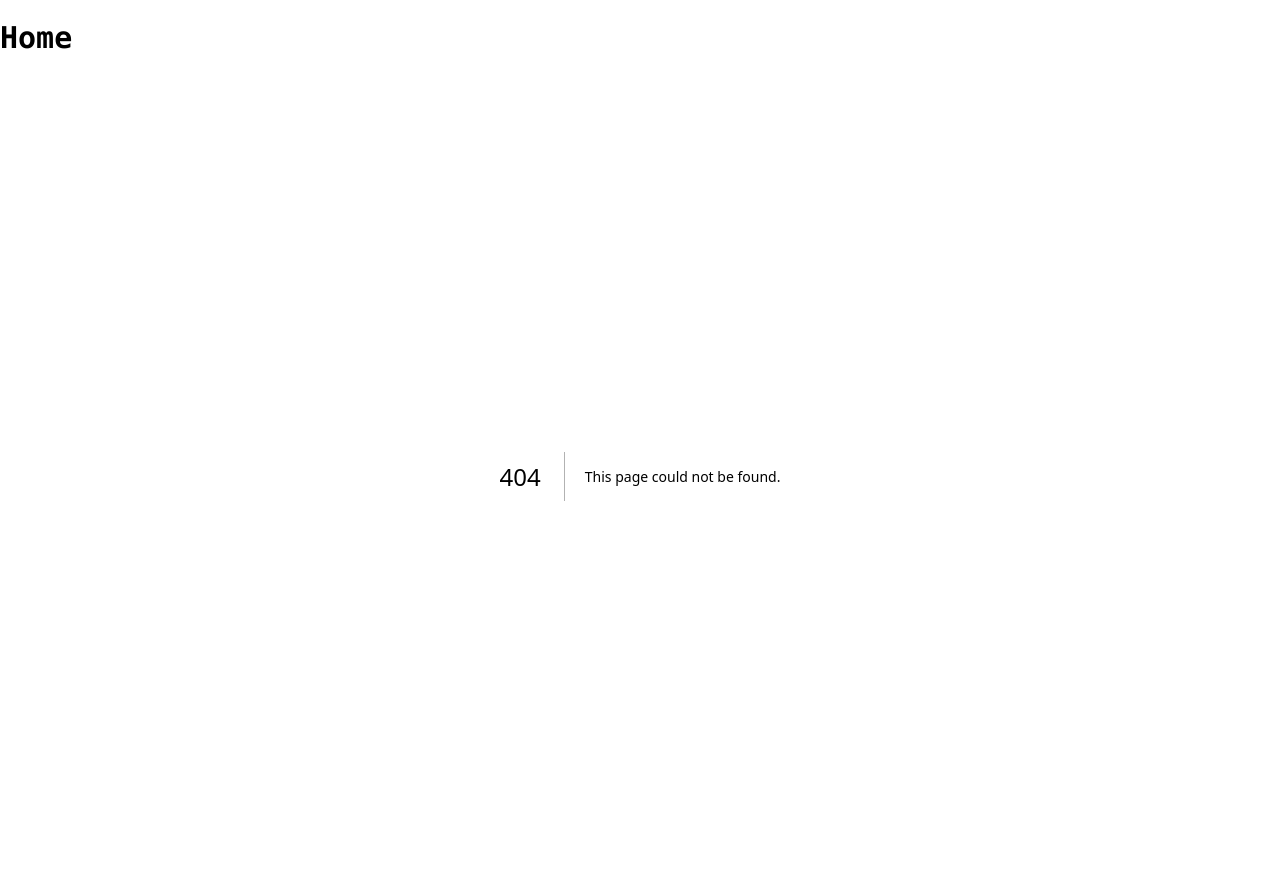
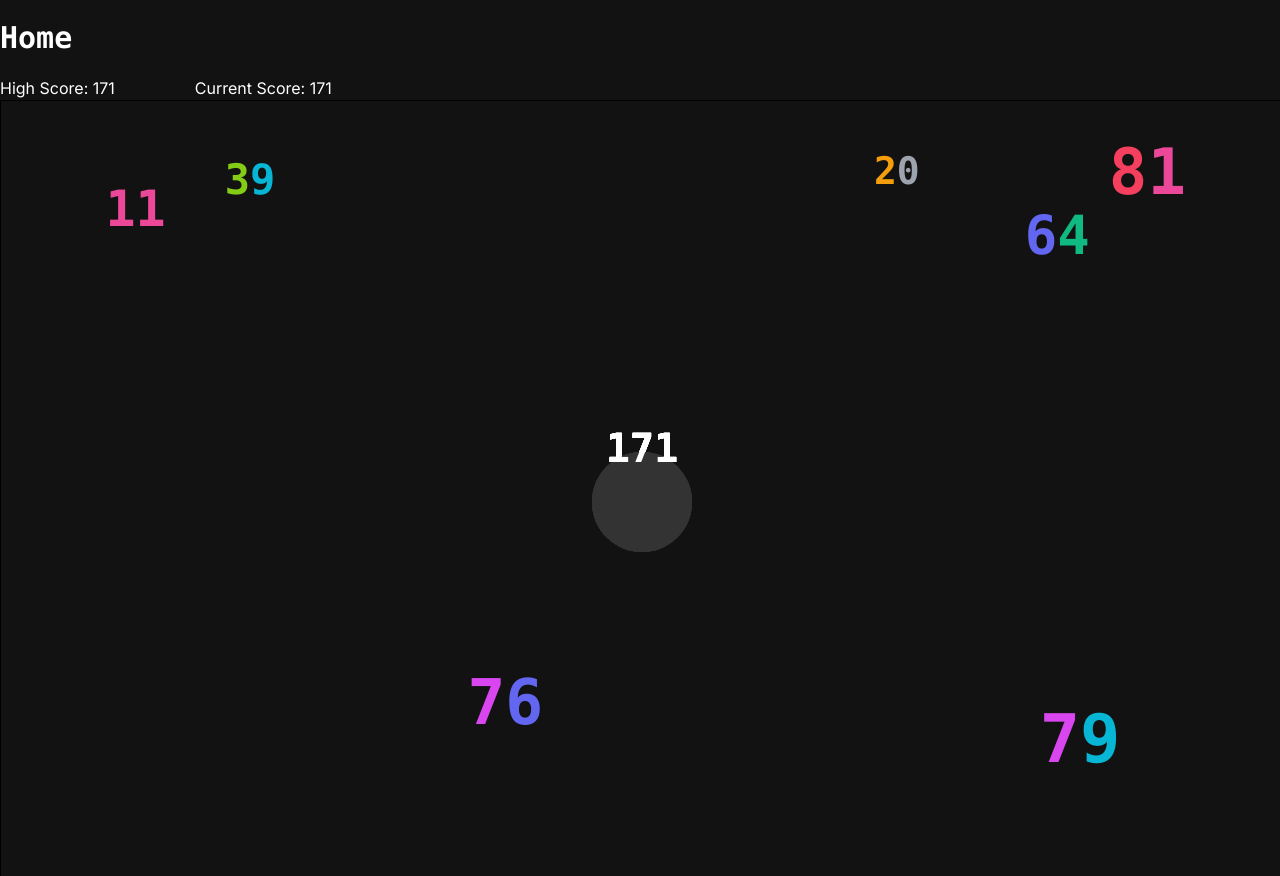
Before and after one commit to hadmacker/numbrella, a Next.js app: page /activities/runner in a window 1280 px wide. Before the commit this address had no page. Built offline with nearby package versions, Linux system fonts and the light colour scheme.

Commit message:
Number Runner (#23)
* rain drops

* raining numbers

* more zeroes

* adjusting raindrop counts

* touch bubble works

* moving bubble, is in middle of page!

* added to main page

* moved number position

```diff
--- /dev/null
+++ b/app/activities/runner/page.tsx
@@ -0,0 +1,281 @@
+'use client'
+
+import React, { useRef, useEffect, useState } from 'react';
+
+let isMatrix = false;
+let urlParams;
+
+if (typeof window !== 'undefined') {
+  urlParams = new URLSearchParams(window.location.search);
+  isMatrix = urlParams.get('matrix') === '1';
+}
+
+const maxNewRaindrops = isMatrix ? 30 : 5;
+const maxRaindrops = isMatrix ? 300 : 30;
+const bubbleBackground = isMatrix ? '#9F9' : '#333';
+const bubbleBackgroundFlash = isMatrix ? '#DFD' : '#FFF';
+const badZeroColor = isMatrix ? '#DFD' : '#FFF';
+const bubbleCountColor = isMatrix ? '#030' : 'white';
+const zeroWeight = -10;
+const minFontSize = 30;
+const bubbleFontSize = 40;
+const digitColors =  isMatrix ? {
+  0: '#0f0',
+  1: '#1f1',
+  2: '#2f2',
+  3: '#3f3',
+  4: '#4f4',
+  5: '#5f5',
+  6: '#6f6',
+  7: '#7f7',
+  8: '#8f8',
+  9: '#9f9',
+} : {
+  0: '#9CA3AF', // Equivalent to text-gray-400
+  1: '#EC4899', // Equivalent to text-pink-500
+  2: '#F59E0B', // Equivalent to text-amber-500
+  3: '#84CC16', // Equivalent to text-lime-500
+  4: '#10B981', // Equivalent to text-emerald-500
+  5: '#3B82F6', // Equivalent to text-blue-400
+  6: '#6366F1', // Equivalent to text-indigo-600
+  7: '#D946EF', // Equivalent to text-fuchsia-500
+  8: '#F43F5E', // Equivalent to text-rose-500
+  9: '#06B6D4', // Equivalent to text-cyan-400
+};
+
+type Raindrop = {
+  x: number;
+  y: number;
+  speed: number;
+  value: number;
+  fontSize: number;
+  collided: boolean;
+};
+
+const RainCanvas: React.FC = () => {
+  const canvasRef = useRef<HTMLCanvasElement | null>(null);
+  const [raindrops, setRaindrops] = useState<Raindrop[]>([]);
+  const [excludeArea, setExcludeArea] = useState<{ x: number; y: number } | null>(null);
+  const [dimensions, setDimensions] = useState({ width: 0, height: 0 });
+  const dragCoords = useRef({ x: 0, y: 0});
+  const [dragging, setDragging] = useState(false);
+  const [bubbleValue, setBubbleValue] = useState(0);
+  const [bubbleRadius, setBubbleRadius] = useState(50);
+  const [bubbleFlash, setBubbleFlash] = useState(false);
+  const [highScore, setHighScore] = useState(0);
+
+  useEffect(() => {
+    if (canvasRef.current) {
+      const canvas = canvasRef.current;
+      const rect = canvas.getBoundingClientRect();
+
+      const x = rect.width / 2;
+      const y = rect.height / 2;
+      dragCoords.current = { x, y };
+    }
+  }, [dimensions]);
+
+  useEffect(() => {
+    const preventDefault = (e: { preventDefault: () => any; }) => e.preventDefault();
+    document.addEventListener('touchmove', preventDefault, { passive: false });
+
+    return () => {
+      document.removeEventListener('touchmove', preventDefault);
+    };
+  }, []);
+
+  useEffect(() => {
+    const canvas = canvasRef.current!;
+    const ctx = canvas.getContext('2d')!;
+
+    function isInsideBubble(x: number, y: number) {
+      const dx = x - dragCoords.current.x;
+      const dy = y - dragCoords.current.y;
+      return Math.sqrt(dx * dx + dy * dy) < bubbleRadius; // Assuming the bubble's radius is 50
+    }
+
+    function handleMouseDown(e: MouseEvent) {
+      const rect = canvas.getBoundingClientRect();
+      const x = e.clientX - rect.left;
+      const y = e.clientY - rect.top;
+      if (isInsideBubble(x, y)) {
+        setDragging(true);
+      }
+    }
+
+    function handleMouseMove(e: MouseEvent) {
+      if (dragging) {
+        const rect = canvas.getBoundingClientRect();
+        const x = e.clientX - rect.left;
+        const y = e.clientY - rect.top;
+        dragCoords.current = { x, y };
+      }
+    }
+
+    function handleMouseUp() {
+      setDragging(false);
+    }
+
+    function handleTouchStart(e: TouchEvent) {
+      const rect = canvas.getBoundingClientRect();
+      const x = e.touches[0].clientX - rect.left;
+      const y = e.touches[0].clientY - rect.top;
+      if (isInsideBubble(x, y)) {
+        setDragging(true);
+      }
+    }
+
+    function handleTouchMove(e: TouchEvent) {
+      if (dragging) {
+        const rect = canvas.getBoundingClientRect();
+        const x = e.touches[0].clientX - rect.left;
+        const y = e.touches[0].clientY - rect.top;
+        dragCoords.current = { x, y };
+      }
+    }
+
+    function handleTouchEnd() {
+      setDragging(false);
+    }
+
+    canvas.addEventListener('mousedown', handleMouseDown);
+    canvas.addEventListener('mousemove', handleMouseMove);
+    canvas.addEventListener('mouseup', handleMouseUp);
+    canvas.addEventListener('touchstart', handleTouchStart);
+    canvas.addEventListener('touchmove', handleTouchMove);
+    canvas.addEventListener('touchend', handleTouchEnd);
+
+    return () => {
+      canvas.removeEventListener('mousedown', handleMouseDown);
+      canvas.removeEventListener('mousemove', handleMouseMove);
+      canvas.removeEventListener('mouseup', handleMouseUp);
+      canvas.removeEventListener('touchstart', handleTouchStart);
+      canvas.removeEventListener('touchmove', handleTouchMove);
+      canvas.removeEventListener('touchend', handleTouchEnd);
+    };
+  }, [dragCoords, dragging]);
+
+  useEffect(() => {
+    if (typeof window !== 'undefined') {
+      setDimensions({
+        width: window.innerWidth,
+        height: window.innerHeight,
+      });
+    }
+
+    document.body.style.overflow = 'hidden';
+
+    return () => {
+      document.body.style.overflow = 'unset';
+    };
+  }, []);
+
+  useEffect(() => {
+    const canvas = canvasRef.current;
+    if (!canvas) return;
+
+    const ctx = canvas.getContext('2d');
+    if (!ctx) return;
+
+    const animate = () => {
+      ctx.clearRect(0, 0, canvas.width, canvas.height);
+      raindrops
+        .filter(drop => drop.y < canvas.height && !drop.collided)
+        .forEach((drop, dropIndex) => {
+        const digits = Array.from(drop.value.toString());
+        let xOffset = 0;
+        digits.forEach((digit, index) => {
+          ctx.beginPath();
+          ctx.font = `bold ${drop.fontSize}px ui-monospace, SFMono-Regular, Menlo, Monaco, Consolas, "Liberation Mono", "Courier New", monospace`;
+          ctx.fillStyle = digitColors[parseInt(digit, 10) as keyof typeof digitColors] || 'white'; // Use the color corresponding to the digit, or white if the digit is not in the mapping
+          if(drop.value == 0) {
+            ctx.fillStyle = badZeroColor;
+          }
+          ctx.fillText(digit, drop.x + xOffset, drop.y); // Draw the digit
+          ctx.stroke();
+          xOffset += ctx.measureText(digit).width; // Update the xOffset for the next digit
+        });
+
+        drop.y += drop.speed;
+
+        const dx = drop.x - dragCoords.current.x;
+        const dy = drop.y - dragCoords.current.y;
+        const distance = Math.sqrt(dx * dx + dy * dy);
+        if (distance < bubbleRadius && !drop.collided) { // Check if the drop has not collided before
+          // The drop is inside the bubble and has not collided before, mark it as collided
+          drop.collided = true;
+
+          // Increment bubbleValue or reset if hits a zero
+          if(drop.value == 0) {
+            setBubbleValue(0);
+            setBubbleFlash(true);
+            setTimeout(() => setBubbleFlash(false), 100);
+          } else {
+            setBubbleValue(prevBubbleValue => {
+              const newBubbleValue = prevBubbleValue + drop.value;
+              if(newBubbleValue > highScore) {
+                setHighScore(newBubbleValue);
+              }
+              return newBubbleValue;
+            });
+          }
+        }
+
+        ctx.beginPath();
+        ctx.arc(dragCoords.current.x, dragCoords.current.y, bubbleRadius, 0, 2 * Math.PI);
+        ctx.fillStyle = bubbleFlash ? bubbleBackgroundFlash : bubbleBackground;
+        ctx.fill();
+        ctx.font = `bold ${bubbleFontSize}px ui-monospace, SFMono-Regular, Menlo, Monaco, Consolas, "Liberation Mono", "Courier New", monospace`;
+        ctx.textAlign = 'center';
+        ctx.textBaseline = 'middle';
+        ctx.fillStyle = bubbleCountColor;
+        ctx.fillText(bubbleValue.toString(), dragCoords.current.x, dragCoords.current.y - bubbleRadius);
+      });
+
+      requestAnimationFrame(animate);
+    };
+
+    animate();
+  }, [raindrops, excludeArea, bubbleRadius, bubbleFlash, bubbleValue, highScore, dimensions]);
+
+  useEffect(() => {
+    function generateValue() {
+      const newValue = Math.floor(Math.random() * 99) + zeroWeight;
+
+      if(newValue < 0) {
+        return 0;
+      }
+      return newValue;
+    }
+
+    const interval = setInterval(() => {
+      if (raindrops.length < maxRaindrops) {
+        const newRaindrops: Raindrop[] = Array.from({ length: maxNewRaindrops }, () => ({
+          x: Math.random() * canvasRef.current!.width,
+          y: 0,
+          speed: Math.random() * 3 + 2,
+          value: generateValue(),
+          fontSize: Math.floor(Math.random() * (72 - minFontSize + 1)) + minFontSize,
+          collided: false,
+        }));
+        setRaindrops((prevRaindrops) => [...prevRaindrops, ...newRaindrops]);
+      }
+    }, 500);
+
+    return () => clearInterval(interval);
+  }, []);
+
+  return (
+    <div style={{ overflow: 'hidden', height: '100vh', width: '100vw' }}>
+      <span style={{ marginRight: '80px' }}>High Score: {highScore}</span><span>Current Score: {bubbleValue}</span>
+    <canvas
+      ref={canvasRef}
+      width={dimensions.width}
+      height={dimensions.height}
+      style={{ border: '1px solid #000' }}
+    />
+    </div>
+  );
+};
+
+export default RainCanvas;
--- a/app/page.tsx
+++ b/app/page.tsx
@@ -38,6 +38,7 @@ export default function Home() {
             <li key="a1.1.2.1" className='mx-3 my-3 md:mx-:3 md:my-6'><a href="activities/shapes"><span className="mx-2 p-4 text-2xl md:text-3xl font-black">Polygons</span></a></li>
             <li key="a1.1.2.2" className='mx-3 my-3 md:mx-:3 md:my-6'><a href="activities/maze"><span className="mx-2 p-4 text-2xl md:text-3xl font-black">Maze Maker</span></a></li>
             <li key="a1.1.2.3" className='mx-3 my-3 md:mx-:3 md:my-6'><a href="activities/draw"><span className="mx-2 p-4 text-2xl md:text-3xl font-black">Draw</span></a></li>
+            <li key="a1.1.2.4" className='mx-3 my-3 md:mx-:3 md:my-6'><a href="activities/runner"><span className="mx-2 p-4 text-2xl md:text-3xl font-black">Number Rain</span></a></li>
           </ul>
         </div>
         </div>
```
